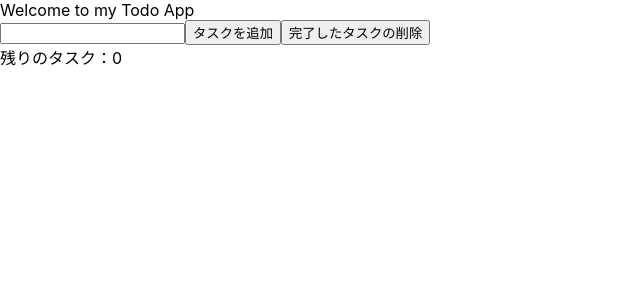
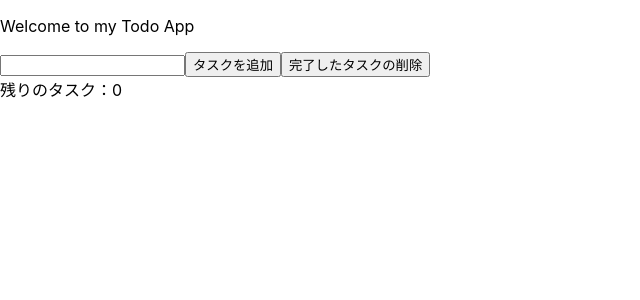
Before and after one commit to kami988/react-todo-sample, a React (Create React App) app: page / in a window 1280 px wide. Shown: the top 300 px of the page, without its empty margins (0-640 px from the left). Built offline with nearby package versions, Linux system fonts and the light colour scheme.

Commit message:
add: header

```diff
--- a/src/App.js
+++ b/src/App.js
@@ -30,12 +30,16 @@ function App() {
 
   return (
     <div className="App">
-      <div>Welcome to my Todo App</div>
-      <TodoList todos={todos} toggleTodo={toggleTodo} />
-      <input type="text" ref={todoNameRef} />
-      <button onClick={handleAddTodo}>タスクを追加</button>
-      <button onClick={handleClear}>完了したタスクの削除</button>
-      <div>残りのタスク：{todos.filter((todo) => !todo.completed).length}</div>
+      <header className="App-header">
+        <p>Welcome to my Todo App</p>
+        <TodoList todos={todos} toggleTodo={toggleTodo} />
+        <input type="text" ref={todoNameRef} />
+        <button onClick={handleAddTodo}>タスクを追加</button>
+        <button onClick={handleClear}>完了したタスクの削除</button>
+        <div>
+          残りのタスク：{todos.filter((todo) => !todo.completed).length}
+        </div>
+      </header>
     </div>
   );
 }
```
